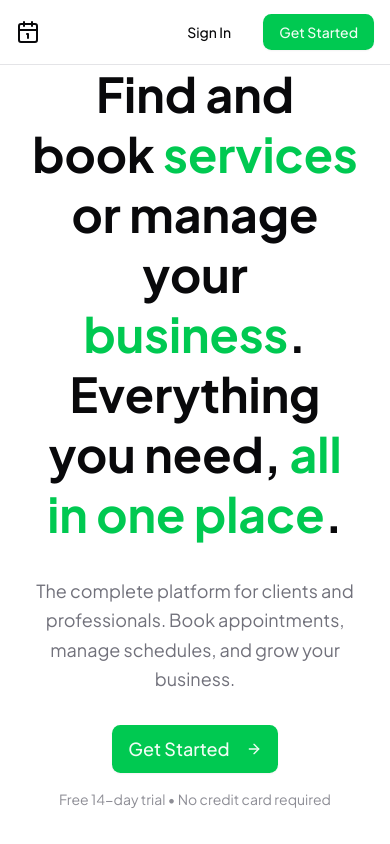
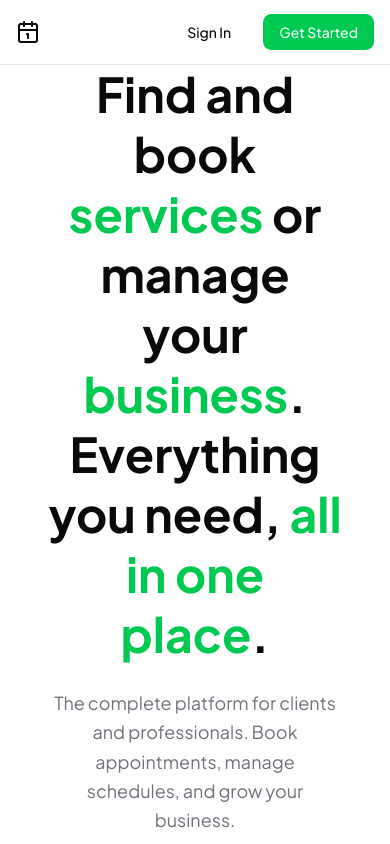
Before and after one commit to JulioCesar97DB/bookeasely, a Next.js app: page / in a window 390 px wide. Shown: the top 844 px of the page. Built offline with nearby package versions, Linux system fonts and the light colour scheme.

Commit message:
fix: adjust padding and spacing in HeroSection component for improved layout

```diff
--- a/components/landing/HeroSection.tsx
+++ b/components/landing/HeroSection.tsx
@@ -10,8 +10,8 @@ export function HeroSection() {
 
   return (
     <section id="home" className="min-h-screen flex items-center pt-16">
-      <div className="container mx-auto px-8 grid lg:grid-cols-2 gap-12 items-center">
-        <div className="space-y-8 text-center lg:text-left">
+      <div className="container mx-auto px-12 grid lg:grid-cols-2 gap-12 items-center">
+        <div className="space-y-6 text-center lg:text-left">
           <h1 className="text-5xl lg:text-6xl font-bold text-foreground leading-tight">
             Find and book <span className="text-primary">services</span> or
             manage your <span className="text-primary">business</span>.
```
